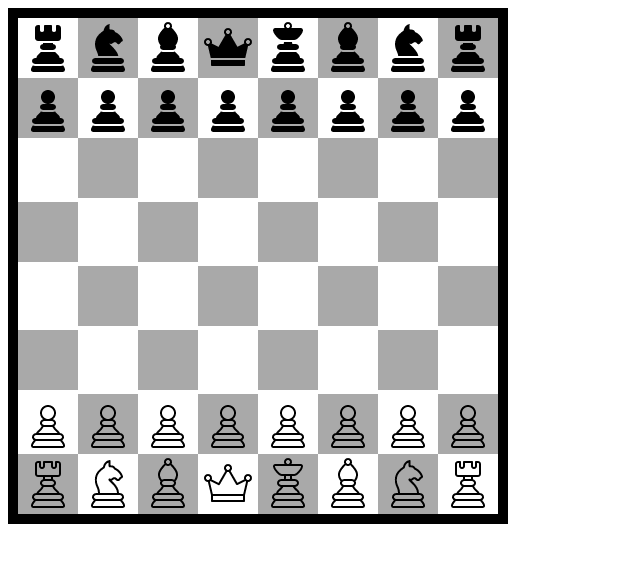
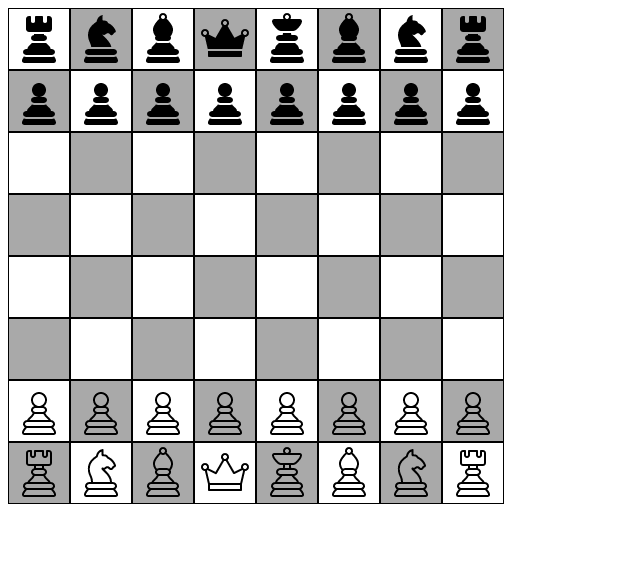
Before and after one commit to DylPickle96/React-Chess, a React app: page / in a window 1280 px wide. Shown: the whole page, without its empty margins (0-640 px from the left). Built offline with nearby package versions, Linux system fonts and the light colour scheme.

Commit message:
finally fixed css issue with squares

```diff
--- a/src/components/Board.js
+++ b/src/components/Board.js
@@ -1,8 +1,8 @@
 import React, { Component } from 'react';
 import '../stylesheets/board.css';
 import Square from './Square';
-import {pieceRouter} from '../logic/router';
-import {boardList} from '../logic/starting-positions';
+import { pieceRouter } from '../logic/router';
+import { boardList } from '../logic/starting-positions';
 
 class Board extends Component {
 
--- a/src/components/Square.js
+++ b/src/components/Square.js
@@ -8,9 +8,13 @@ import King from './King';
 
 const styles = {
   squareStyle: {
-    display: 'inline-block',
+    float: 'left',
+    margin: '0',
+    padding: '0',
     width: '60px',
-    height: '60px'
+    height: '60px',
+    border: '1px solid black'
+
   },
   pieceStyle: {
     height: '50px',
@@ -39,9 +43,9 @@ class Square extends Component {
     if (piece !== null) {
 
       square = <div style={squareStyle} onClick={handleMove.bind(this, squareNumber, piece)}>
-                  <div style={pieceStyle}>
+                  <span style={pieceStyle}>
                     {React.createElement(chessPieces[piece], {color: pieceColour} )}
-                  </div>
+                  </span>
                </div>
     }
     // otherwise just return a blank square
--- a/src/logic/router.js
+++ b/src/logic/router.js
@@ -29,6 +29,4 @@ export const pieceRouter = (piece, startingPosition, destination, currentBoardSt
         return;
     }
   }
-
-
 }
--- a/src/stylesheets/board.css
+++ b/src/stylesheets/board.css
@@ -1,6 +1,5 @@
 .board {
-  border: 10px solid black;
-  width: 480px;
+  max-width: 496px;
 }
 
 .board div:nth-child(-2n+8),
```
